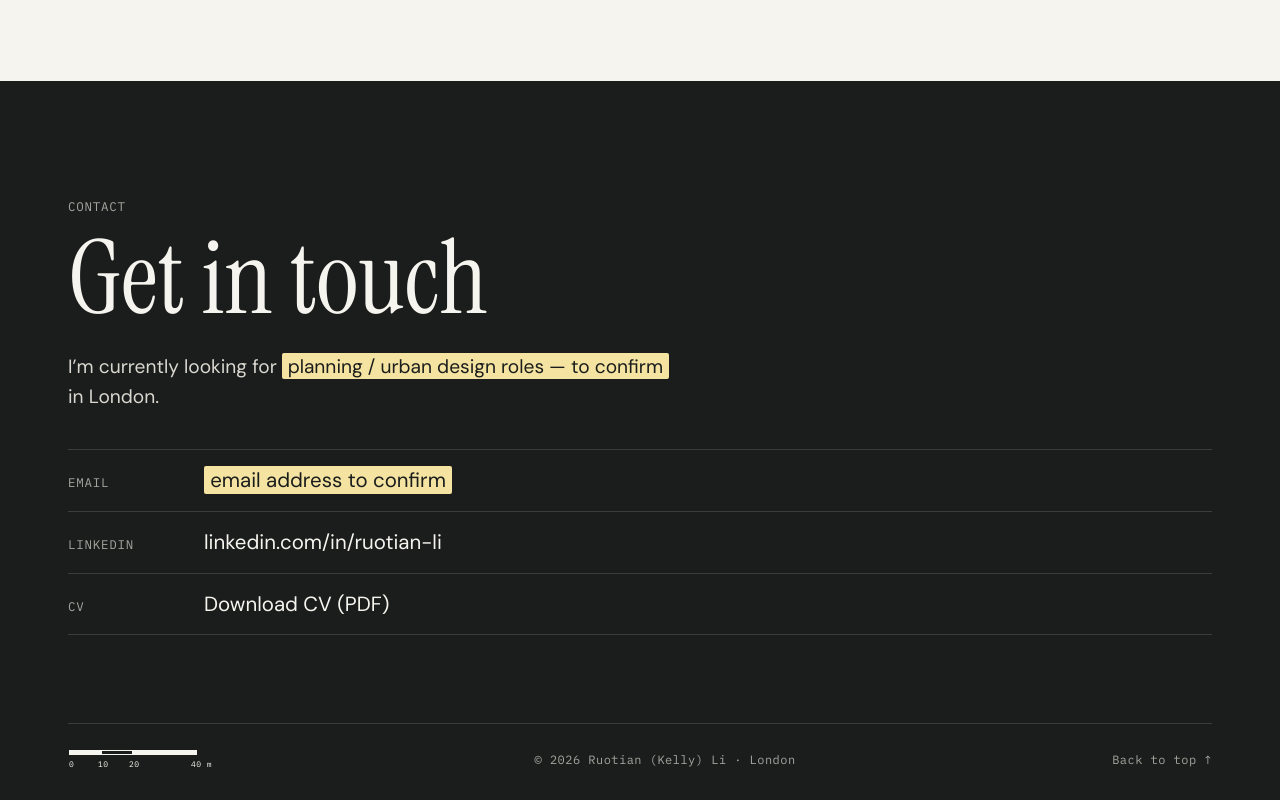
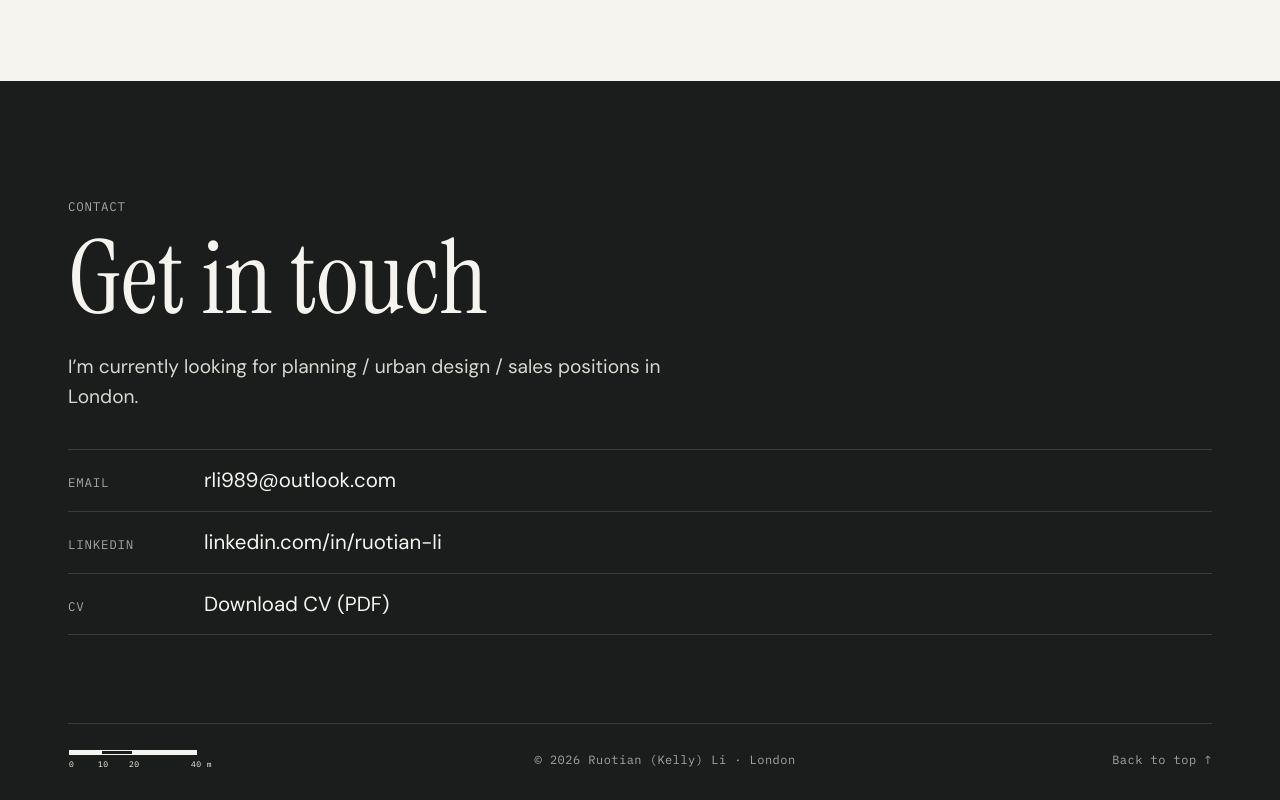
Before and after one commit to ruotian-li/ruotian-li.github.io, a plain HTML site: page about.html in a window 1280 px wide. Shown: the part 2961-3761 px from the top of the page. Drawn offline with Linux system fonts and the light colour scheme.

Commit message:
Add target roles and contact email
Co-Authored-By: Claude Opus 5.5 <noreply@anthropic.com>

```diff
--- a/about.html
+++ b/about.html
@@ -170,9 +170,9 @@
     <div class="contact">
       <p class="eyebrow">Contact</p>
       <h2>Get in touch</h2>
-      <p class="avail">I’m currently looking for <mark class="tbc">planning / urban design roles — to confirm</mark> in London.</p>
+      <p class="avail">I’m currently looking for planning / urban design / sales positions in London.</p>
       <ul class="contact-links">
-        <li><span class="mono">Email</span><a href="mailto:"><mark class="tbc">email address to confirm</mark></a></li>
+        <li><span class="mono">Email</span><a href="mailto:rli989@outlook.com">rli989@outlook.com</a></li>
         <li><span class="mono">LinkedIn</span><a href="https://www.linkedin.com/in/ruotian-li-317829247/" target="_blank" rel="noopener">linkedin.com/in/ruotian-li</a></li>
         <li><span class="mono">CV</span><a href="assets/Kelly-Li-CV.pdf">Download CV (PDF)</a></li>
       </ul>
```
Also changed, not shown: index.html (+2 -2 lines), projects/anzac-avenue-feasibility.html (+2 -2 lines), projects/from-wheels-to-will.html (+2 -2 lines), projects/living-over-the-shops.html (+2 -2 lines), projects/newmarket-streets.html (+2 -2 lines), projects/orewa-coastal-shelters.html (+2 -2 lines), projects/planning-posters.html (+2 -2 lines), projects/tod-housing-resilience.html (+2 -2 lines).
